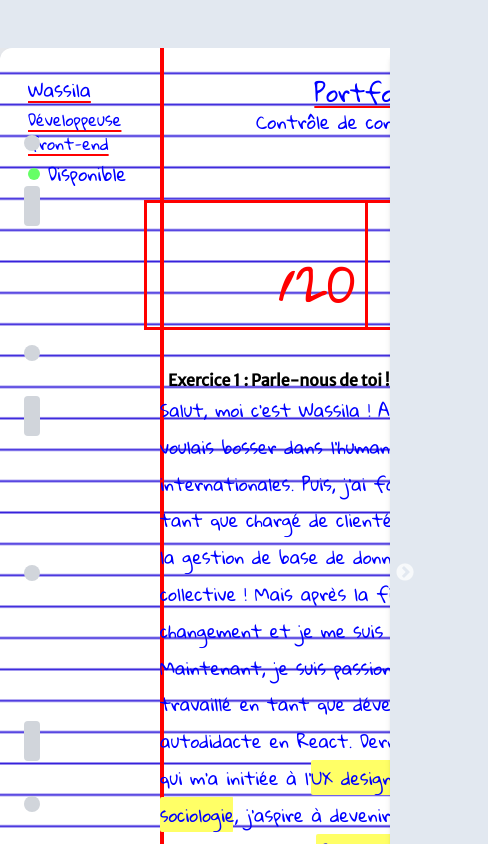
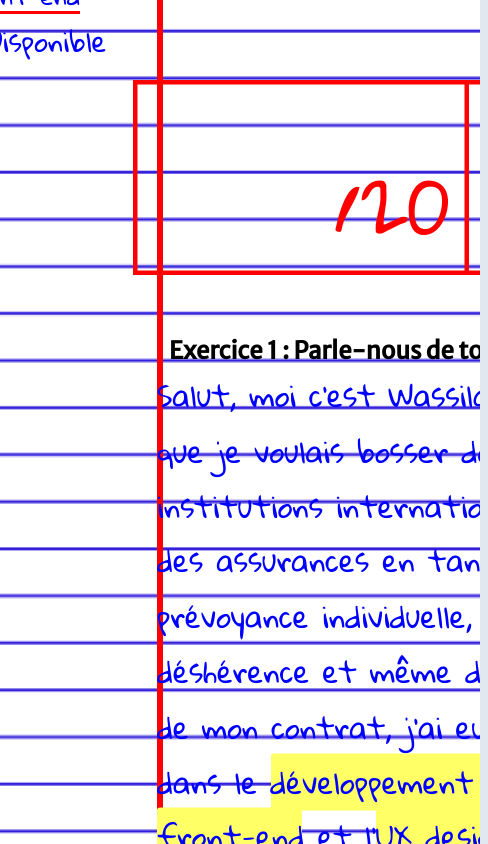
Before and after one commit to LaWass1864/autodit-react, a React (Create React App) app: page / in a window 390 px wide. Both pictures are taken after a click on the button "Entrer". Shown: the top 844 px of the page, 488 px wide, since content can reach past the window. Built offline with nearby package versions, Linux system fonts and the light colour scheme.

Commit message:
test responsive sur mobile

```diff
--- a/src/component/Paper.js
+++ b/src/component/Paper.js
@@ -4,6 +4,7 @@ import Header from './Header';
 import Note from './Note';
 import Section from './Section';
 import Page from './Page';
+
 
 const Paper = () => {
   const settings = {
@@ -13,7 +14,6 @@ const Paper = () => {
     slidesToShow: 1,
     slidesToScroll: 1,
     arrows: true,
-
   };
 
   const pageNumberStyle = {
@@ -25,7 +25,7 @@ const Paper = () => {
   const pageNumberClass = 'custom-page-number';
 
   return (
-    <div className="w-full max-w-4xl mx-auto">
+    <div className="paper-container">
       <Slider {...settings}>
         <Page pageNumber={1} pageNumberStyle={pageNumberStyle} pageNumberClass={pageNumberClass}>
           <Header />
--- a/src/index.css
+++ b/src/index.css
@@ -566,3 +566,60 @@ button:hover {
     font-size: 4.5vw;
   }
 }
+
+
+@media (max-width: 768px) {
+  .paper-container {
+    max-width: 100%;
+    padding: 10px;
+    transform: scale(1.2); /* Agrandir la feuille */
+  }
+
+  .slick-slide {
+    padding: 10px;
+  }
+
+  .header {
+    font-size: 1.5rem;
+  }
+
+  .animated-text {
+    font-size: 6vw; /* Agrandir la typo */
+  }
+
+  p {
+    font-size: 4vw; /* Agrandir la typo */
+  }
+
+  button {
+    font-size: 4vw; /* Agrandir la typo */
+  }
+}
+
+@media (max-width: 480px) {
+  .paper-container {
+    max-width: 100%;
+    padding: 5px;
+    transform: scale(1.5); /* Agrandir la feuille encore plus */
+  }
+
+  .slick-slide {
+    padding: 5px;
+  }
+
+  .header {
+    font-size: 2rem;
+  }
+
+  .animated-text {
+    font-size: 8vw; /* Agrandir la typo encore plus */
+  }
+
+  p {
+    font-size: 5vw; /* Agrandir la typo encore plus */
+  }
+
+  button {
+    font-size: 5vw; /* Agrandir la typo encore plus */
+  }
+}
```
